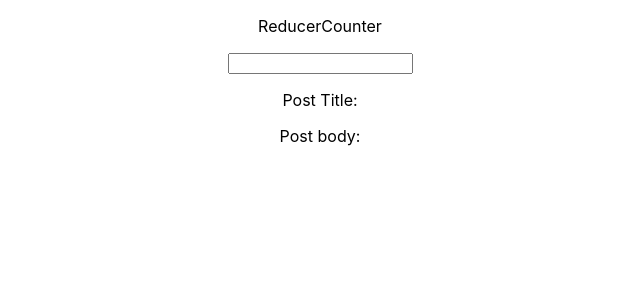
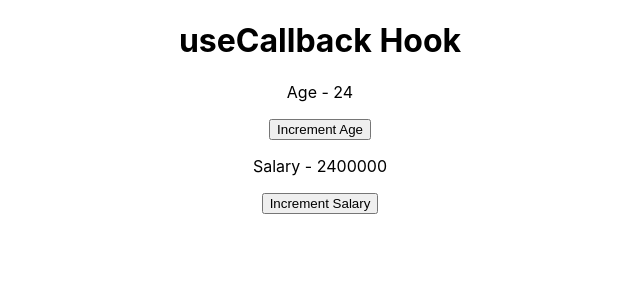
Before and after one commit to priyabratagig/react-hooks, a React (Create React App) app: page / in a window 1280 px wide. Shown: the top 300 px of the page, without its empty margins (320-960 px from the left). Built offline with nearby package versions, Linux system fonts and the light colour scheme.

Commit message:
useCallback with React.memo

```diff
--- a/src/App.js
+++ b/src/App.js
@@ -1,4 +1,5 @@
 import './App.css';
+import ParentComponent from './Components/useCallback/ParentComponent';
 // import StateCounterClass from './Components/useState/StateCounterClass'
 // import StateCounterFunctional from './Components/useState/StateCounterFunctional';
 // import EffectCounterClass from './Components/useEffect/EffectCounterClass';
@@ -7,11 +8,11 @@ import './App.css';
 // import EffectMouseContainerFunctional from './Components/useEffect/EffectMouseContainerFunctional';
 // import { NameContextProvider, HobbyContextProvider } from './Components/useContext/ContextStore';
 // import ContextChild1 from './Components/useContext/ContextChild1';
-import ReducerCounter from './Components/useReducer/ReducerCounter';
+// import ReducerCounter from './Components/useReducer/ReducerCounter';
 // import { ContextProvider } from './Components/useReducer/ContextStore'
 // import Child1 from './Components/useReducer/Child1'
 // import Child2 from './Components/useReducer/Child2'
-import Child3 from './Components/useReducer/Child3'
+// import Child3 from './Components/useReducer/Child3'
 
 // only call hook within react functional components at the top level
 // don't call hooks inside loops, condition, or nested functions
@@ -29,12 +30,13 @@ function App() {
           <ContextChild1 />
         </HobbyContextProvider>
       </NameContextProvider> */}
-      <ReducerCounter />
+      {/* <ReducerCounter /> */}
       {/* <ContextProvider>
         <Child1 />
         <Child2 />
         <Child3 />
       </ContextProvider> */}
+      <ParentComponent />
     </div>
   );
 }
--- /dev/null
+++ b/src/Components/useCallback/Button.js
@@ -0,0 +1,10 @@
+import React, { memo } from 'react'
+
+function Button({ handleClick, children }) {
+    console.log(`Rendering - ${children}`);
+    return (
+        <button onClick={handleClick}>{children}</button>
+    )
+}
+
+export default memo(Button)
--- /dev/null
+++ b/src/Components/useCallback/Count.js
@@ -0,0 +1,10 @@
+import React, { memo } from 'react'
+
+function Count({ text = '', value = '' }) {
+    console.log(`Rendering - ${text}`);
+    return (
+        <p>{text} - {value}</p>
+    )
+}
+
+export default memo(Count)
--- /dev/null
+++ b/src/Components/useCallback/ParentComponent.js
@@ -0,0 +1,33 @@
+import React, { useCallback, useState } from 'react'
+import Count from './Count'
+import Title from './Title'
+import Button from './Button'
+//React.memo renders the component and memorizes the result and props
+// Skips rerenders if previous and new props are equal
+// when to use memo?
+// 1. Pure function
+// 2. Renders often
+// 3. Re-render with same props
+// 4. Medium to big size (contains decent amount of UI element)
+// Always check refference equallity of props
+function ParentComponent() {
+    const [age, setAge] = useState(+ new Date().getFullYear() - 1998);
+    const [salary, setSalary] = useState(age * 100000);
+    const incrementSalary = useCallback(() => {
+        setSalary(salary + 10000);
+    }, [salary]);
+    const incrementAge = useCallback(() => {
+        setAge(age + 1);
+    }, [age]);
+    return (
+        <div>
+            <Title />
+            <Count text='Age' value={age} />
+            <Button handleClick={incrementAge}>Increment Age</Button>
+            <Count text='Salary' value={salary} />
+            <Button handleClick={incrementSalary}>Increment Salary</Button>
+        </div>
+    )
+}
+
+export default ParentComponent
--- /dev/null
+++ b/src/Components/useCallback/Title.js
@@ -0,0 +1,10 @@
+import React, { memo } from 'react'
+
+function Title() {
+    console.log('Rendering - Title');
+    return (
+        <h1>useCallback Hook</h1>
+    )
+}
+
+export default memo(Title)
```
